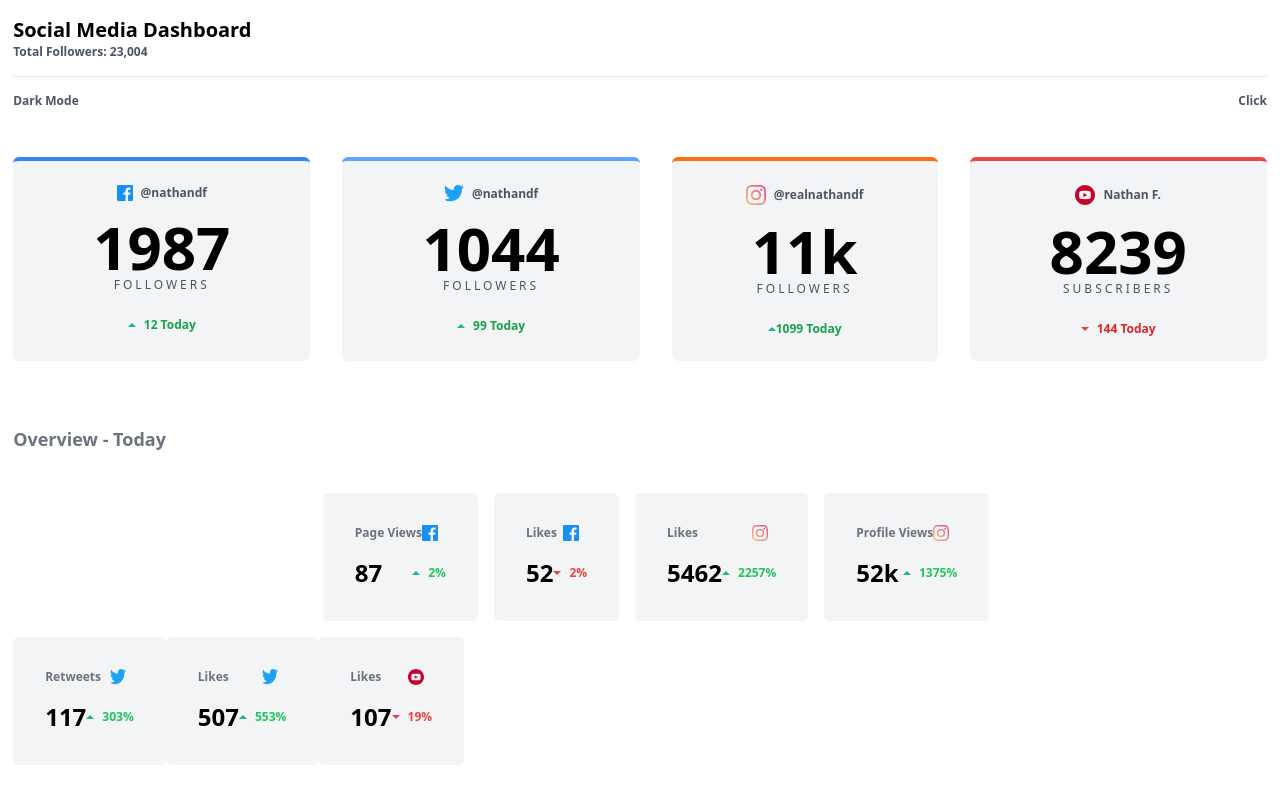
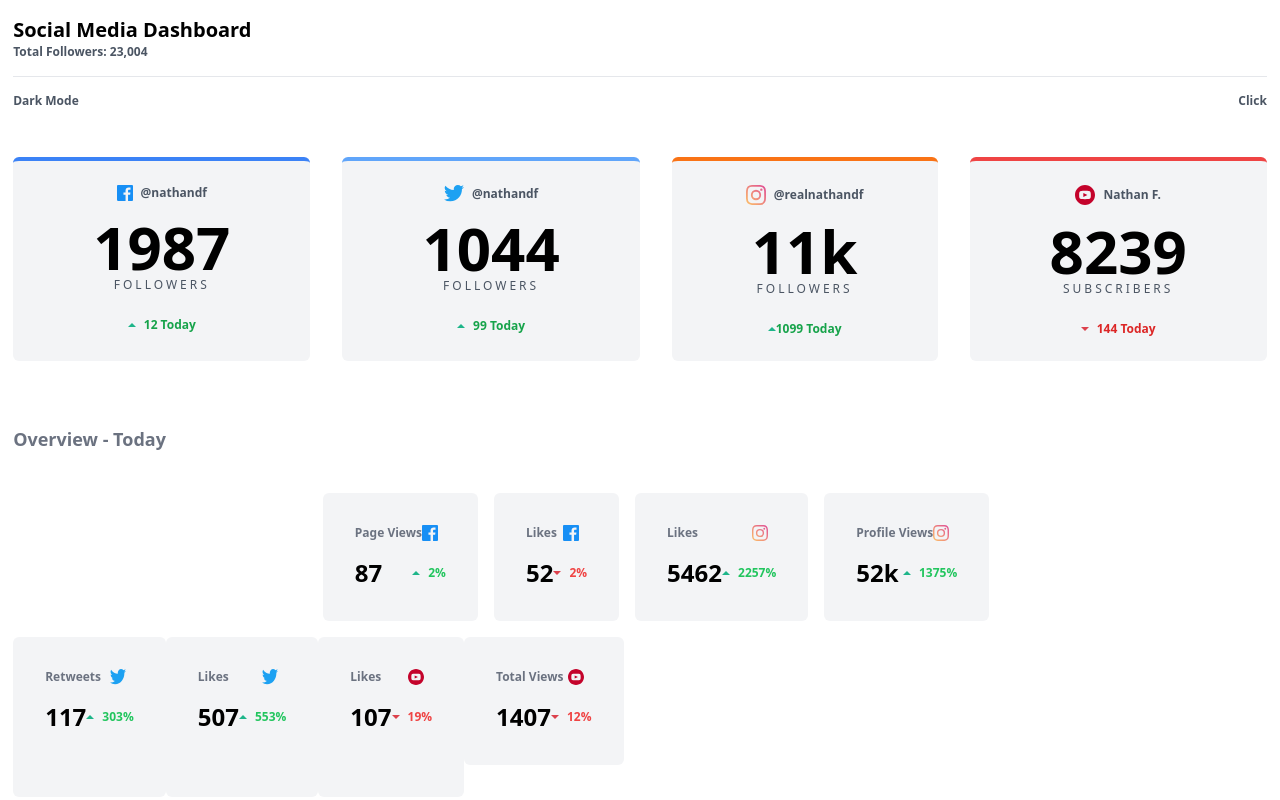
Before and after one commit to migsilva89/Social-Media-Dashboard-with-theme-switcher, a website: page public/index.html in a window 1280 px wide. Drawn offline with Linux system fonts and the light colour scheme.

Commit message:
reposnive

```diff
--- a/public/index.html
+++ b/public/index.html
@@ -192,7 +192,21 @@
                     </div>
                 </div>
 
-
+                <div class="bg-gray-100 mt-4 rounded-md mb-8">
+                    <div class="p-8">
+                        <div class="flex justify-between items-center">
+                            <h2 class="font-bold text-gray-500 text-xs">Total Views</h2>
+                            <img class="mr-2 w-4 h-4" src="/public/images/icon-youtube.svg" alt="">
+                        </div>
+                        <div class="flex justify-between items-center pt-4">
+                            <p class="font-bold text-2xl">1407</p>
+                            <div class="flex items-center">
+                                <img class="pr-2" src="/public/images/icon-down.svg" alt="">
+                                <p class="text-red-500 font-bold text-xs">12%</p>
+                            </div>
+                        </div>
+                    </div>
+                </div>
             </div>
 
         </section>
```
